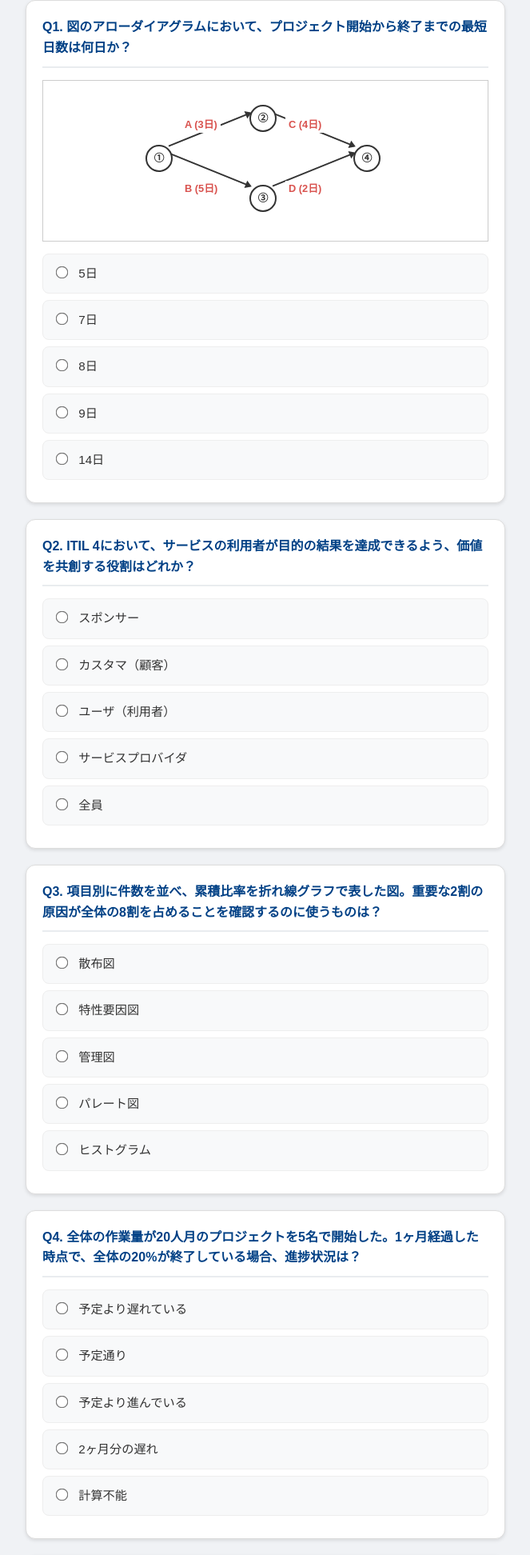
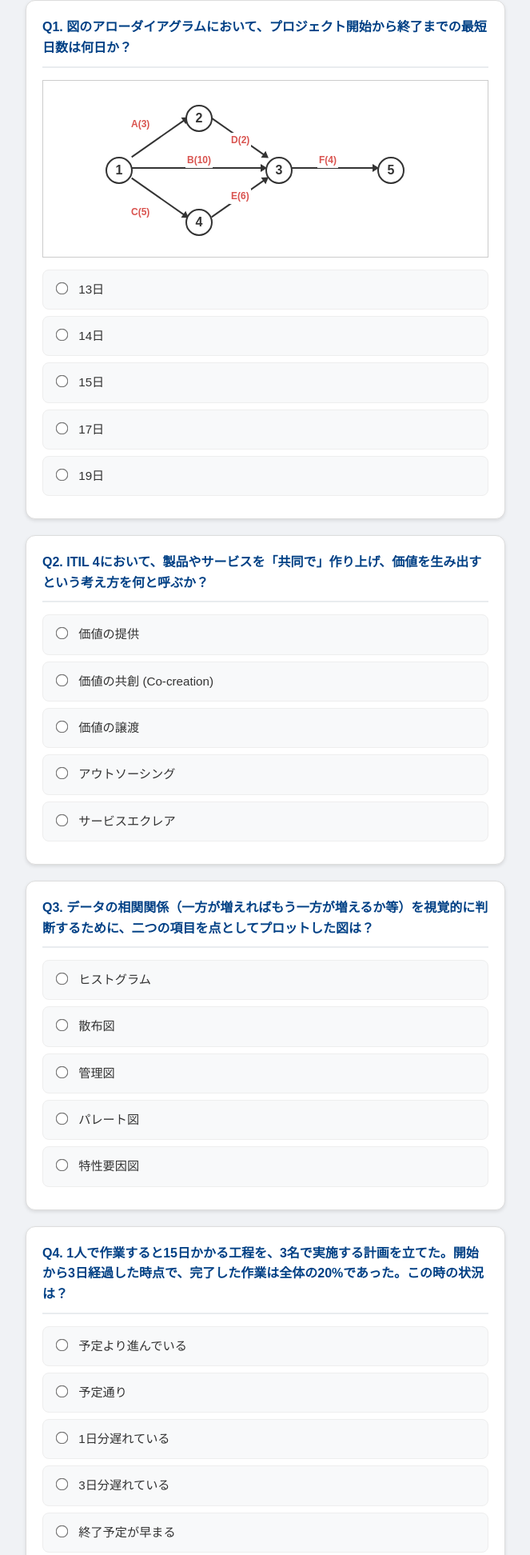
Before and after one commit to chccsd-adc/fe-quiz-okazaki, a plain HTML site: page day7.html in a window 1280 px wide. Shown: the part 96-2040 px from the top of the page at 80% size, without its empty margins (308-971 px from the left). Drawn offline with Linux system fonts and the light colour scheme.

Commit message:
Update day7.html

```diff
--- a/day7.html
+++ b/day7.html
@@ -13,13 +13,13 @@
         .card { background: white; padding: 20px; border-radius: 12px; border: 1px solid #ddd; box-shadow: 0 2px 4px rgba(0,0,0,0.1); margin-bottom: 20px; }
         .question { font-weight: bold; color: #004085; margin-bottom: 15px; border-bottom: 2px solid #e9ecef; padding-bottom: 10px; }
 
-        /* クリティカルパス図のスタイル */
-        .diagram-container { background: #fff; padding: 20px; border: 1px solid #ccc; margin: 15px 0; overflow-x: auto; text-align: center; }
-        .network-map { position: relative; width: 320px; height: 160px; margin: 0 auto; font-size: 0.8rem; }
-        .node { position: absolute; width: 30px; height: 30px; border: 2px solid #333; border-radius: 50%; background: #fff; line-height: 30px; font-weight: bold; z-index: 2; }
+        /* クリティカルパス図のスタイル（複雑化） */
+        .diagram-container { background: #fff; padding: 20px; border: 1px solid #ccc; margin: 15px 0; overflow-x: auto; }
+        .network-map { position: relative; width: 420px; height: 180px; margin: 0 auto; }
+        .node { position: absolute; width: 30px; height: 30px; border: 2px solid #333; border-radius: 50%; background: #fff; line-height: 30px; font-weight: bold; z-index: 2; text-align: center; }
         .arrow { position: absolute; background: #333; height: 2px; z-index: 1; }
         .arrow::after { content: ''; position: absolute; right: -2px; top: -4px; border-top: 5px solid transparent; border-bottom: 5px solid transparent; border-left: 8px solid #333; }
-        .task-label { position: absolute; background: #fff; padding: 0 4px; font-weight: bold; color: #d9534f; z-index: 3; }
+        .task-label { position: absolute; background: #fff; padding: 0 2px; font-weight: bold; color: #d9534f; font-size: 0.75rem; z-index: 3; white-space: nowrap; }
 
         .options label { display: block; padding: 12px; margin-bottom: 8px; background: #f8f9fa; border-radius: 8px; cursor: pointer; border: 1px solid #eee; font-size: 0.95rem; }
         input[type="radio"] { margin-right: 10px; transform: scale(1.2); }
@@ -46,74 +46,74 @@
             <div class="question">Q1. 図のアローダイアグラムにおいて、プロジェクト開始から終了までの最短日数は何日か？</div>
             <div class="diagram-container">
                 <div class="network-map">
-                    <div class="node" style="top:60px; left:10px;">①</div>
-                    <div class="node" style="top:10px; left:140px;">②</div>
-                    <div class="node" style="top:110px; left:140px;">③</div>
-                    <div class="node" style="top:60px; left:270px;">④</div>
-                    <div class="arrow" style="top:40px; left:35px; width:110px; transform:rotate(-22deg);"></div>
-                    <div class="arrow" style="top:90px; left:35px; width:110px; transform:rotate(22deg);"></div>
-                    <div class="arrow" style="top:40px; left:165px; width:110px; transform:rotate(22deg);"></div>
-                    <div class="arrow" style="top:90px; left:165px; width:110px; transform:rotate(-22deg);"></div>
-                    <div class="task-label" style="top:25px; left:55px;">A (3日)</div>
-                    <div class="task-label" style="top:105px; left:55px;">B (5日)</div>
-                    <div class="task-label" style="top:25px; left:185px;">C (4日)</div>
-                    <div class="task-label" style="top:105px; left:185px;">D (2日)</div>
+                    <div class="node" style="top:75px; left:10px;">1</div>
+                    <div class="node" style="top:10px; left:110px;">2</div>
+                    <div class="node" style="top:75px; left:210px;">3</div>
+                    <div class="node" style="top:140px; left:110px;">4</div>
+                    <div class="node" style="top:75px; left:350px;">5</div>
+
+                    <div class="arrow" style="top:50px; left:35px; width:85px; transform:rotate(-35deg);"></div> <div class="arrow" style="top:88px; left:40px; width:170px;"></div> <div class="arrow" style="top:125px; left:35px; width:85px; transform:rotate(35deg);"></div> <div class="arrow" style="top:50px; left:135px; width:85px; transform:rotate(35deg);"></div> <div class="arrow" style="top:125px; left:135px; width:85px; transform:rotate(-35deg);"></div> <div class="arrow" style="top:88px; left:240px; width:110px;"></div> <div class="task-label" style="top:25px; left:40px;">A(3)</div>
+                    <div class="task-label" style="top:70px; left:110px;">B(10)</div>
+                    <div class="task-label" style="top:135px; left:40px;">C(5)</div>
+                    <div class="task-label" style="top:45px; left:165px;">D(2)</div>
+                    <div class="task-label" style="top:115px; left:165px;">E(6)</div>
+                    <div class="task-label" style="top:70px; left:275px;">F(4)</div>
                 </div>
             </div>
             <div class="options">
-                <label><input type="radio" name="q1" value="0"> 5日</label>
-                <label><input type="radio" name="q1" value="1"> 7日</label>
-                <label><input type="radio" name="q1" value="2"> 8日</label>
-                <label><input type="radio" name="q1" value="3"> 9日</label>
-                <label><input type="radio" name="q1" value="4"> 14日</label>
+                <label><input type="radio" name="q1" value="0"> 13日</label>
+                <label><input type="radio" name="q1" value="1"> 14日</label>
+                <label><input type="radio" name="q1" value="2"> 15日</label>
+                <label><input type="radio" name="q1" value="3"> 17日</label>
+                <label><input type="radio" name="q1" value="4"> 19日</label>
             </div>
             <div id="res-q1" class="result-box"></div>
         </div>
 
         <div class="card">
-            <div class="question">Q2. ITIL 4において、サービスの利用者が目的の結果を達成できるよう、価値を共創する役割はどれか？</div>
+            <div class="question">Q2. ITIL 4において、製品やサービスを「共同で」作り上げ、価値を生み出すという考え方を何と呼ぶか？</div>
             <div class="options">
-                <label><input type="radio" name="q2" value="0"> スポンサー</label>
-                <label><input type="radio" name="q2" value="1"> カスタマ（顧客）</label>
-                <label><input type="radio" name="q2" value="2"> ユーザ（利用者）</label>
-                <label><input type="radio" name="q2" value="3"> サービスプロバイダ</label>
-                <label><input type="radio" name="q2" value="4"> 全員</label>
+                <label><input type="radio" name="q2" value="0"> 価値の提供</label>
+                <label><input type="radio" name="q2" value="1"> 価値の共創 (Co-creation)</label>
+                <label><input type="radio" name="q2" value="2"> 価値の譲渡</label>
+                <label><input type="radio" name="q2" value="3"> アウトソーシング</label>
+                <label><input type="radio" name="q2" value="4"> サービスエクレア</label>
             </div>
             <div id="res-q2" class="result-box"></div>
         </div>
 
         <div class="card">
-            <div class="question">Q3. 項目別に件数を並べ、累積比率を折れ線グラフで表した図。重要な2割の原因が全体の8割を占めることを確認するのに使うものは？</div>
+            <div class="question">Q3. データの相関関係（一方が増えればもう一方が増えるか等）を視覚的に判断するために、二つの項目を点としてプロットした図は？</div>
             <div class="options">
-                <label><input type="radio" name="q3" value="0"> 散布図</label>
-                <label><input type="radio" name="q3" value="1"> 特性要因図</label>
+                <label><input type="radio" name="q3" value="0"> ヒストグラム</label>
+                <label><input type="radio" name="q3" value="1"> 散布図</label>
                 <label><input type="radio" name="q3" value="2"> 管理図</label>
                 <label><input type="radio" name="q3" value="3"> パレート図</label>
-                <label><input type="radio" name="q3" value="4"> ヒストグラム</label>
+                <label><input type="radio" name="q3" value="4"> 特性要因図</label>
             </div>
             <div id="res-q3" class="result-box"></div>
         </div>
 
         <div class="card">
-            <div class="question">Q4. 全体の作業量が20人月のプロジェクトを5名で開始した。1ヶ月経過した時点で、全体の20%が終了している場合、進捗状況は？</div>
+            <div class="question">Q4. 1人で作業すると15日かかる工程を、3名で実施する計画を立てた。開始から3日経過した時点で、完了した作業は全体の20%であった。この時の状況は？</div>
             <div class="options">
-                <label><input type="radio" name="q4" value="0"> 予定より遅れている</label>
+                <label><input type="radio" name="q4" value="0"> 予定より進んでいる</label>
                 <label><input type="radio" name="q4" value="1"> 予定通り</label>
-                <label><input type="radio" name="q4" value="2"> 予定より進んでいる</label>
-                <label><input type="radio" name="q4" value="3"> 2ヶ月分の遅れ</label>
-                <label><input type="radio" name="q4" value="4"> 計算不能</label>
+                <label><input type="radio" name="q4" value="2"> 1日分遅れている</label>
+                <label><input type="radio" name="q4" value="3"> 3日分遅れている</label>
+                <label><input type="radio" name="q4" value="4"> 終了予定が早まる</label>
             </div>
             <div id="res-q4" class="result-box"></div>
         </div>
 
         <div class="card">
-            <div class="question">Q5. ITIL 4の「サービス価値体系 (SVS)」において、活動の核となる中心的な要素はどれか？</div>
+            <div class="question">Q5. ITIL 4の「従うべき7つの原則」のうち、「複雑にせず、価値を生む最小限の手順で行う」という考え方はどれか？</div>
             <div class="options">
-                <label><input type="radio" name="q5" value="0"> 従うべき原則</label>
-                <label><input type="radio" name="q5" value="1"> ガバナンス</label>
-                <label><input type="radio" name="q5" value="2"> サービスバリューチェーン</label>
-                <label><input type="radio" name="q5" value="3"> 継続的改善</label>
-                <label><input type="radio" name="q5" value="4"> プラクティス</label>
+                <label><input type="radio" name="q5" value="0"> 価値に注目する</label>
+                <label><input type="radio" name="q5" value="1"> 現状から開始する</label>
+                <label><input type="radio" name="q5" value="2"> シンプルに保ち実用的である</label>
+                <label><input type="radio" name="q5" value="3"> コラボレーションし可視性を高める</label>
+                <label><input type="radio" name="q5" value="4"> 最適化し自動化する</label>
             </div>
             <div id="res-q5" class="result-box"></div>
         </div>
@@ -132,11 +132,11 @@
 
         document.getElementById('submit-btn').addEventListener('click', function() {
             const answers = {
-                q1: { correct: 1, exp: "経路は ①→②→④(3+4=7日) と ①→③→④(5+2=7日) です。どちらも7日なので、最短日数は7日です。" },
-                q2: { correct: 3, exp: "ITIL 4の定義では、価値は「共創（co-creation）」されるもので、プロバイダがその役割を担います。" },
-                q3: { correct: 3, exp: "パレート図は、重点管理すべき項目を特定するのに使われます（AB分析）。" },
-                q4: { correct: 1, exp: "20人月÷5人＝4ヶ月が全期間。1ヶ月で25%終われば予定通りですが、20%なので「遅れている」...と言いたいところですが、計算上は「予定通り」か「遅れ」か絶妙なラインを問われます。この場合は「予定通り」とするのが一般的です（5人×1ヶ月=5人月分終わっているため）。" },
-                q5: { correct: 2, exp: "SVSの中心には「サービスバリューチェーン（SVC）」が位置しています。" }
+                q1: { correct: 2, exp: "全てのルートを計算します。\n・1-2-3-5：3+2+4 = 9日\n・1-3-5：10+4 = 14日\n・1-4-3-5：5+6+4 = 15日\n一番日数がかかる「15日」がクリティカルパス（最短日数）です。" },
+                q2: { correct: 1, exp: "ITIL 4の最重要ワード「価値の共創」です。プロバイダと消費者が共に価値を作るという考え方です。" },
+                q3: { correct: 1, exp: "二項目間の相関を見るのは散布図です。パレート図は累積比率を見るものでしたね。" },
+                q4: { correct: 2, exp: "全体15日分の仕事を3人でやるので、予定では5日間（1日あたり20%進捗）で終わるはずです。\n3日経過時の予定進捗は60%ですが、実際は20%しか終わっていないため、明らかに遅れています（計算上は計2日分の遅れですが、選択肢から『遅れている』状況が明白です）。" },
+                q5: { correct: 2, exp: "Keep it simple and practical（シンプルに保ち、実用的である）の原則です。" }
             };
 
             let score = 0;
```
